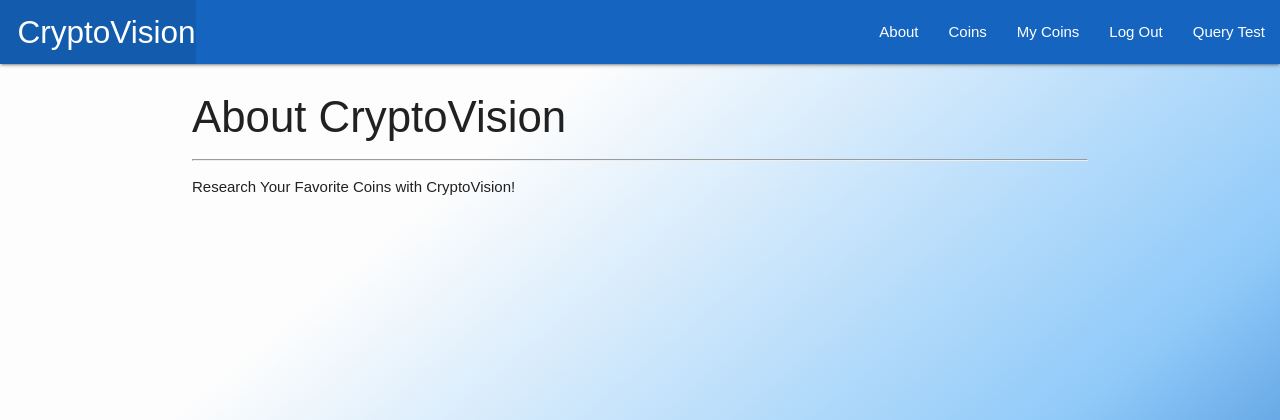
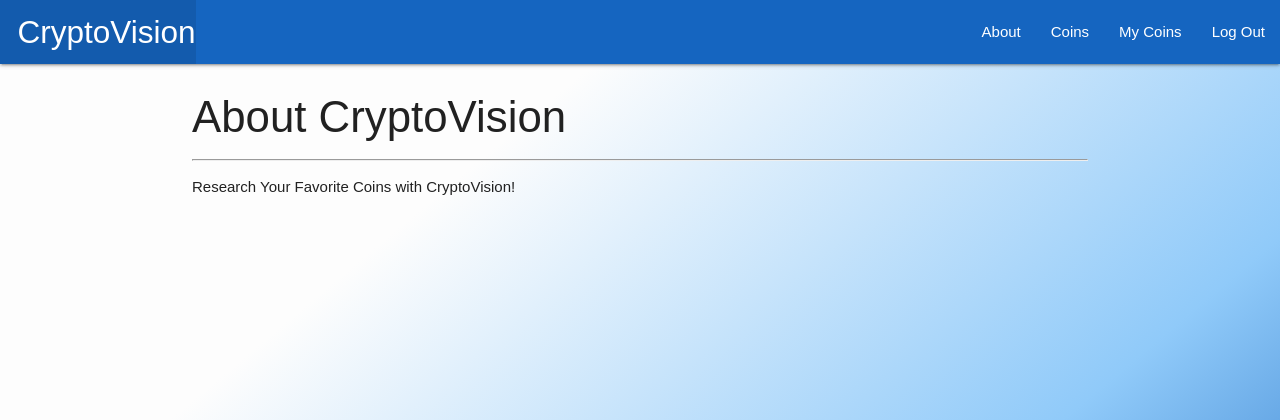
Before and after one commit to pclarytx10/cryptovision, a Django app: page /about/ in a window 1280 px wide. Shown: the top 420 px of the page. Run offline with Django 4.2, Linux system fonts and the light colour scheme; the visitor is signed in with stand-in values (Sample User, id 1); parts of the project's set-up code (start-up, migrations or seed data) failed here and were passed over.

Commit message:
Remove query test from navbar

```diff
--- a/main_app/templates/base.html
+++ b/main_app/templates/base.html
@@ -54,7 +54,7 @@
             <li><a class="dropdown-trigger" href="#!" data-target="dropdown1">Coins</a></li>
             <li><a href="/user_coins">My Coins</a></li>
             <li><a href="{% url 'logout' %}">Log Out</a></li>
-            <li><a href="{% url 'test' %}">Query Test</a></li>
+            {% comment %} <li><a href="{% url 'test' %}">Query Test</a></li> {% endcomment %}
           {% else %}
             <li><a href="{% url 'login' %}">Log In</a></li>
             <li><a href="{% url 'signup' %}">Sign Up</a></li>
```
